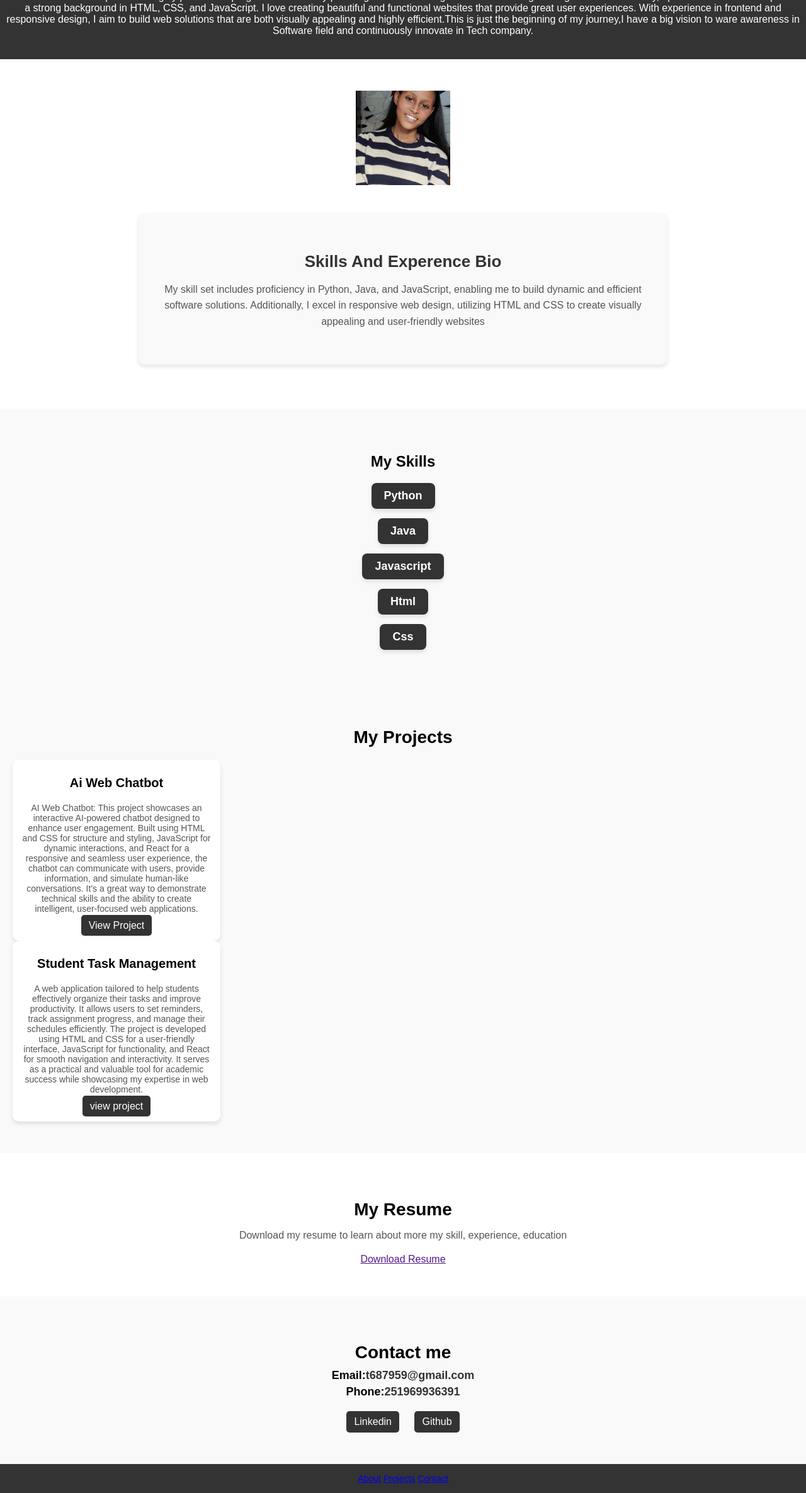
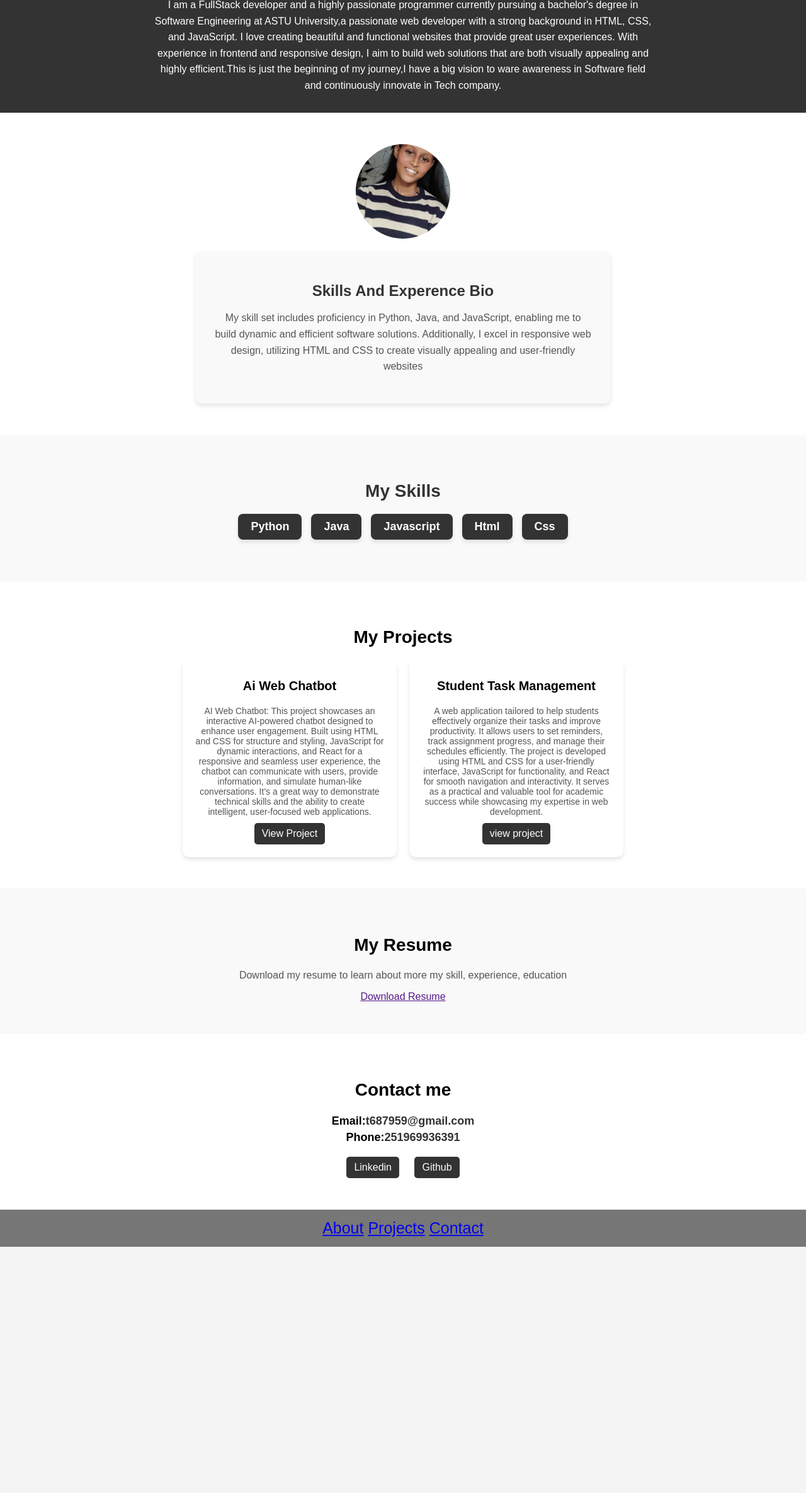
Before and after one commit to Tsita-w/CODESOFT, a plain HTML site: page index.html in a window 1280 px wide. Shown: the part 67-2438 px from the top of the page at 63% size. After the commit the page ends 2047 px from the top, so only its background shows below. Drawn offline with Linux system fonts and the light colour scheme.

Commit message:
Update styles.css

```diff
--- a/styles.css
+++ b/styles.css
@@ -1,32 +1,35 @@
+
 body {
-    font-family: Arial,sans-serif;
+    font-family: Arial, sans-serif;
     margin: 0;
     padding: 0;
     text-align: center;
     background-color: #f4f4f4;
 }
+
+
 header {
     background-color: #333;
     color: white;
     padding: 20px 0;
 }
 .logo {
-    font-size: 24px;
+    font-size: 28px;
     font-weight: bold;
 }
 .tagline {
     font-size: 16px;
-    margin-top: 5px;
+    max-width: 800px;
+    margin: 10px auto;
+    line-height: 1.6;
 }
+
+
 .about {
-
     background-color: #fff;
     padding: 50px 20px;
-        text-align: center;
 }
-.about-container {
-    max-width: 800px;
-    margin: auto;
+.my-img {
     display: flex;
     flex-direction: column;
     align-items: center;
@@ -34,75 +37,70 @@ header {
 .profile-pic {
     width: 150px;
     height: 150px;
-    border-radius: 50;
+    border-radius: 50%;
     object-fit: cover;
     margin-bottom: 20px;
 }
-.about-text{
+.about-text {
     max-width: 600px;
     background-color: #f9f9f9;
-    padding: 40px 20px;
+    padding: 30px;
     border-radius: 10px;
-    box-shadow: 0 4px 6px rgba(0,0,0,0.1);
+    box-shadow: 0 4px 6px rgba(0, 0, 0, 0.1);
     text-align: center;
-    max-width: 800px;
-    margin: 20px auto;
 }
-.about-text h2{
-    font-size: 26px;
+.about-text h2 {
+    font-size: 24px;
     color: #333;
     margin-bottom: 10px;
 }
-.about-text p{
+.about-text p {
     font-size: 16px;
     color: #555;
     line-height: 1.6;
 }
-#skills{
+
+#skills {
     background-color: #f9f9f9;
     padding: 50px 20px;
-    text-align: center;
 }
-.skills h2{
+#skills h2 {
     font-size: 28px;
     margin-bottom: 20px;
     color: #333;
 }
-.skills-list{
+.skills-list {
     list-style: none;
     padding: 0;
-    margin: 0;
     display: flex;
-    flex-direction: column;
-    align-items: center;
+    flex-wrap: wrap;
+    justify-content: center;
     gap: 15px;
 }
 .skills-list li {
     font-size: 18px;
     font-weight: bold;
-   color: #fff;
+    color: white;
     background-color: #333;
     padding: 10px 20px;
     border-radius: 8px;
     box-shadow: 0 4px 6px rgba(0, 0, 0, 0.1);
-   transition: transform 0.3s ease-in-out,background ;
+    transition: transform 0.3s ease-in-out, background 0.3s;
 }
-
-.skills-list li:hover{
+.skills-list li:hover {
     transform: scale(1.05);
     background-color: #0073e6;
 }
+
 #projects {
-    background-color: #f9f9f9;
+    background-color: #fff;
     padding: 50px 20px;
-    text-align: center;
-
 }
 #projects h2 {
     font-size: 28px;
     margin-bottom: 20px;
 }
-.project-container {
+.projects-container {
     display: flex;
     flex-wrap: wrap;
     justify-content: center;
@@ -110,9 +108,9 @@ header {
 }
 .project {
     background-color: white;
-    padding: 15px;
+    padding: 20px;
     border-radius: 10px;
-    box-shadow: 0 4px 6px rgba(0,0,0,0.1);
+    box-shadow: 0 4px 6px rgba(0, 0, 0, 0.1);
     text-align: center;
     width: 300px;
     transition: transform 0.3s ease-in-out;
@@ -136,8 +134,7 @@ header {
     margin: 10px 0;
 }
 .project a {
-    display: inline;
-    margin-top: 10px;
+    display: inline-block;
     text-decoration: none;
     color: white;
     background-color: #333;
@@ -146,21 +143,20 @@ header {
     transition: background 0.3s;
 }
 .project a:hover {
-    background-color: #555;
+    background-color: #0073e6;
 }
+
+
 #resume {
-    background-color: #fff;
+    background-color: #f9f9f9;
     padding: 50px 20px;
-    text-align: center;
 }
 #resume h2 {
     font-size: 28px;
-    margin-bottom: 10px;
 }
 #resume p {
     font-size: 16px;
     color: #555;
-    margin-bottom: 20px;
 }
 .resume-btn {
     display: inline-block;
@@ -173,21 +169,20 @@ header {
     transition: background 0.3s;
 }
 .resume-btn:hover {
-    background-color: #555;
+    background-color: #0073e6;
 }
+
+
 #contact {
-    background-color: #f9f9f9;
+    background-color: #fff;
     padding: 50px 20px;
-    text-align: center;
 }
 #contact h2 {
     font-size: 28px;
-    margin-bottom: 10px;
 }
 .contact-info p {
     font-size: 18px;
     margin: 5px 0;
-
 }
 .contact-info a {
     color: #333;
@@ -197,7 +192,6 @@ header {
 .contact-info a:hover {
     color: #0073e6;
 }
-
 .social-links {
     margin-top: 20px;
 }
@@ -214,25 +208,32 @@ header {
 .social-links a:hover {
     background-color: #0073e6;
 }
+
+
 footer {
-    background-color: #333;
+    background-color: #777;
     color: white;
     text-align: center;
     padding: 15px 0;
-    font-size: 14px;
-    position:relative;
+    font-size: 25px;
+    position: relative;
     bottom: 0;
     width: 100%;
+
+
 }
 .footer-links {
-    margin-top: 10px;
+    display: flex;
+    gap: 20px;
+    justify-content: center;
+    padding: 20px 0;
 }
 .footer-links a {
+    text-decoration: none;
     color: white;
-    text-decoration: none;
-    margin: 0 10px;
+    font-weight: bold;
     transition: color 0.3s;
 }
 .footer-links a:hover {
-    color: #0073e6;
+    color: #67a568;
 }
```
Lines whose indentation alone changed are shown as unchanged.
